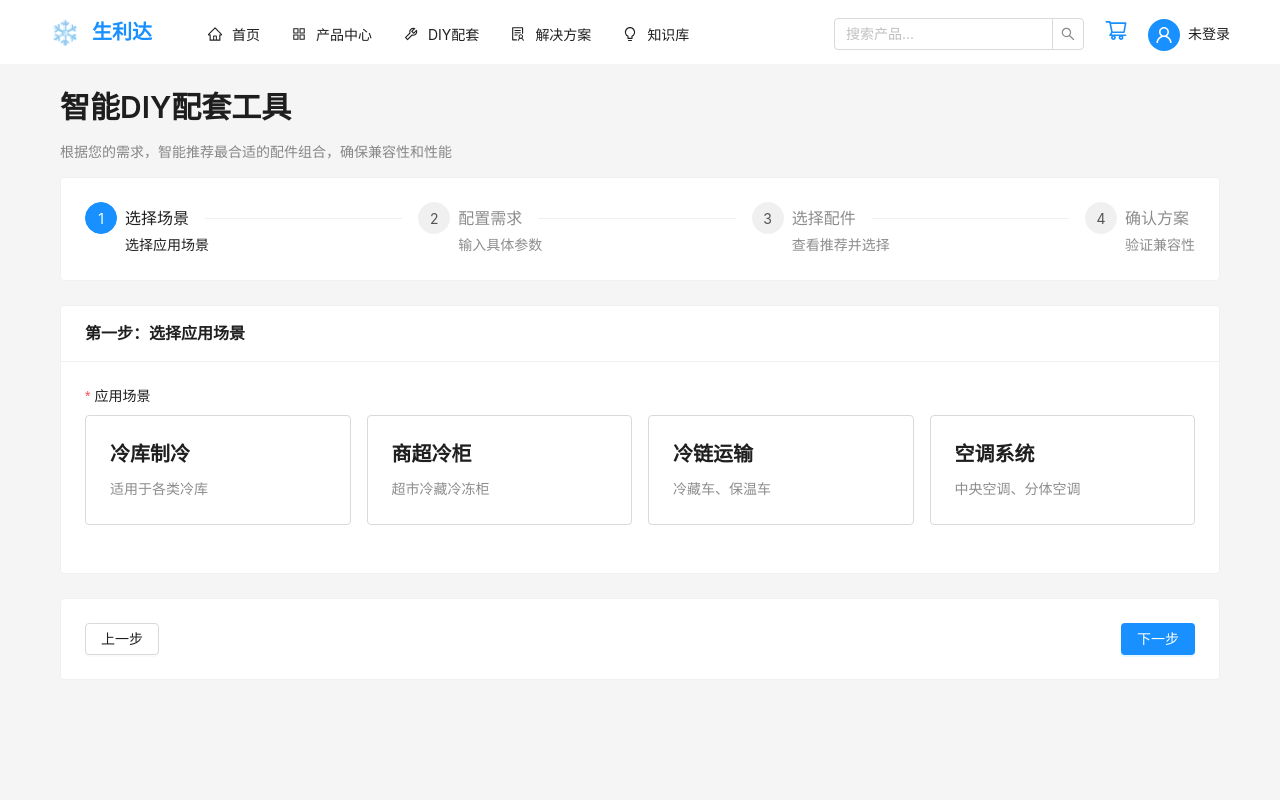
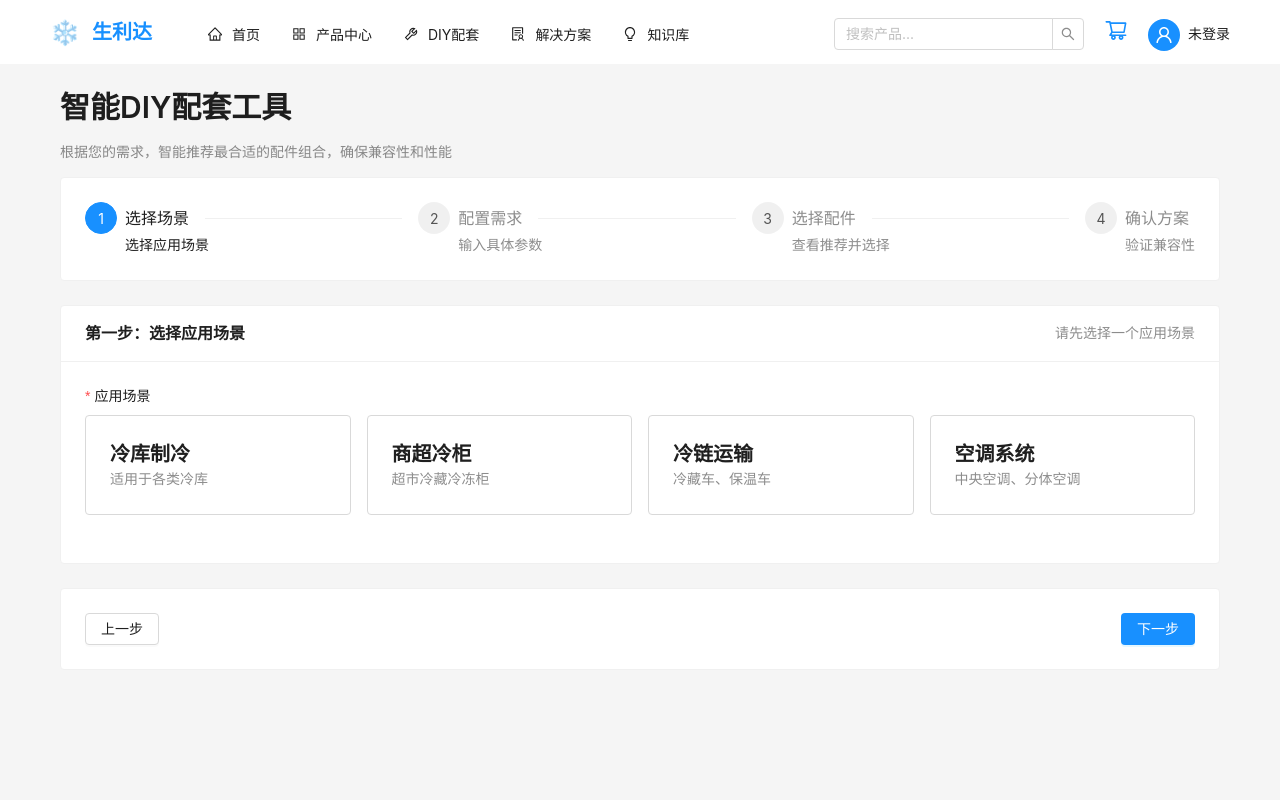
Before and after one commit to kevinLu01/sld-diy, a React (Vite) app in the folder frontend/: page /diy in a window 1280 px wide. Shown: the top 800 px of the page. Built offline with nearby package versions, Linux system fonts and the light colour scheme.

Commit message:
fix(frontend): make diy scenario selection state obvious

```diff
--- a/frontend/src/pages/DIYTool.tsx
+++ b/frontend/src/pages/DIYTool.tsx
@@ -42,6 +42,7 @@ interface SelectedProduct {
 const DIYToolPage: React.FC = () => {
   const navigate = useNavigate();
   const [form] = Form.useForm();
+  const selectedScenario = Form.useWatch('scenario', form);
   const [currentStep, setCurrentStep] = useState(0);
   const [selectedProducts, setSelectedProducts] = useState<SelectedProduct[]>([]);
   const [recommendedProducts, setRecommendedProducts] = useState<Record<string, Product[]>>({});
@@ -175,7 +176,19 @@ const DIYToolPage: React.FC = () => {
         <Form form={form} layout="vertical">
           {/* 步骤 0: 选择场景 */}
           {currentStep === 0 && (
-            <Card title="第一步：选择应用场景">
+            <Card
+              title="第一步：选择应用场景"
+              extra={
+                selectedScenario ? (
+                  <Tag color="blue">
+                    已选中：
+                    {scenarios.find((s) => s.value === selectedScenario)?.label}
+                  </Tag>
+                ) : (
+                  <Text type="secondary">请先选择一个应用场景</Text>
+                )
+              }
+            >
               <Form.Item
                 name="scenario"
                 label="应用场景"
@@ -189,12 +202,25 @@ const DIYToolPage: React.FC = () => {
                         onClick={() => form.setFieldValue('scenario', s.value)}
                         style={{
                           border:
-                            form.getFieldValue('scenario') === s.value
+                            selectedScenario === s.value
                               ? '2px solid #1890ff'
                               : '1px solid #d9d9d9',
+                          background: selectedScenario === s.value ? '#e6f4ff' : '#fff',
                         }}
                       >
-                        <Title level={4}>{s.label}</Title>
+                        <Space
+                          align="center"
+                          style={{ width: '100%', justifyContent: 'space-between' }}
+                        >
+                          <Title level={4} style={{ margin: 0 }}>
+                            {s.label}
+                          </Title>
+                          {selectedScenario === s.value && (
+                            <Tag color="success" icon={<CheckCircleOutlined />}>
+                              已选中
+                            </Tag>
+                          )}
+                        </Space>
                         <Text type="secondary">{s.description}</Text>
                       </Card>
                     </Col>
```
